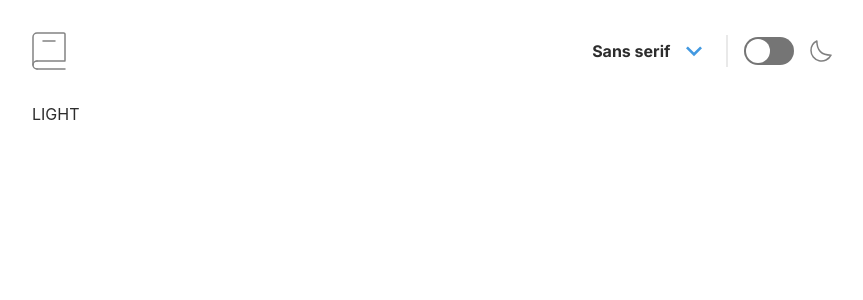
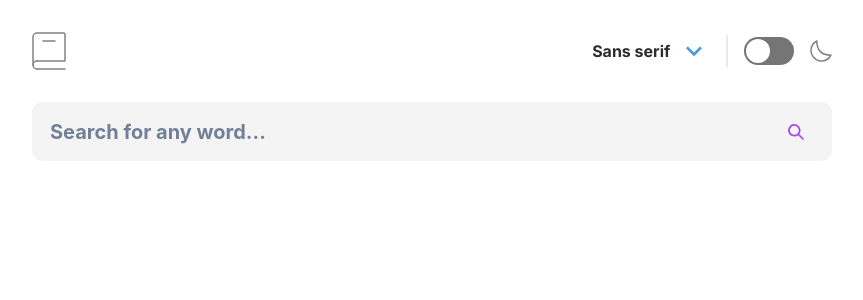
Before and after one commit to Sana-Shabeel/dictionary-web-app, a React (Vite) app: page / in a window 1280 px wide. Shown: the top 300 px of the page, without its empty margins (208-1071 px from the left). Built offline with nearby package versions, Linux system fonts and the light colour scheme.

Commit message:
Add inoutField comp

```diff
--- a/src/App.tsx
+++ b/src/App.tsx
@@ -6,6 +6,7 @@ import {
   useColorModeValue,
 } from "@chakra-ui/react";
 import { useState } from "react";
+import InputField from "./components/Input/Input";
 import Navbar from "./components/Navbar/Navbar";
 
 function App() {
@@ -16,10 +17,8 @@ function App() {
 
   return (
     <Box width={{ base: "93%", lg: "800px" }} marginInline="auto">
-      <Flex>
-        <Navbar />
-      </Flex>
-      <Text fontFamily="4rem">{colorMode === "light" ? "LIGHT" : "DARK"}</Text>
+      <Navbar />
+      <InputField />
     </Box>
   );
 }
```
